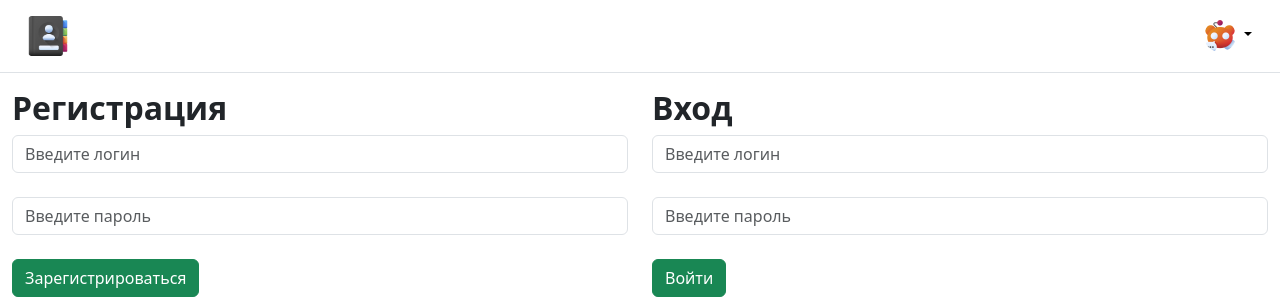
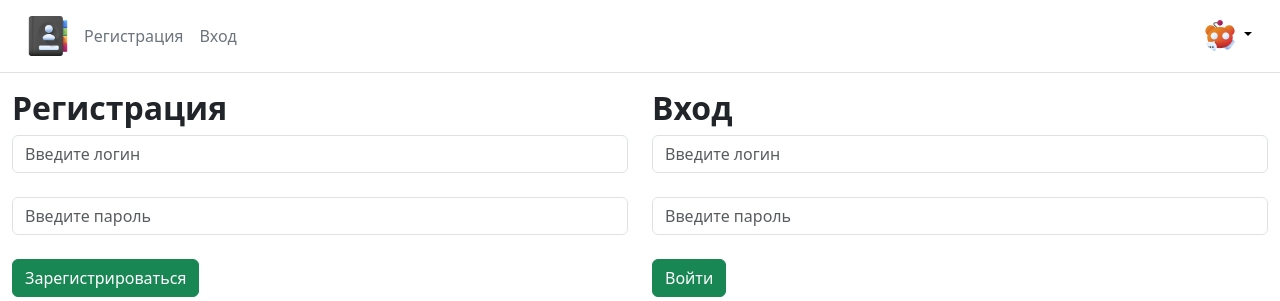
Before and after one commit to Ar-Yakimov/2025-project, a Flask app: page / in a window 1280 px wide. Shown: the top 301 px of the page. Run offline with Flask 3, Linux system fonts and the light colour scheme.

Commit message:
new links

```diff
--- a/templates/base.html
+++ b/templates/base.html
@@ -24,8 +24,12 @@
                     </li>
                     <li><a href="/notes" class="nav-link px-2 link-secondary"><font><font>Просмотреть заметки</font></font></a>
                     </li>
+                {% else %}
+                    <li><a href="/register" class="nav-link px-2 link-secondary">Регистрация</a></li>
+                    <li><a href="/sing-in" class="nav-link px-2 link-secondary">Вход</a></li>
                 {% endif %}
             </ul>
+
             <div class="dropdown ms-auto">
                 <a href="#" class="d-block link-body-emphasis text-decoration-none dropdown-toggle"
                    data-bs-toggle="dropdown" aria-expanded="false">
```
